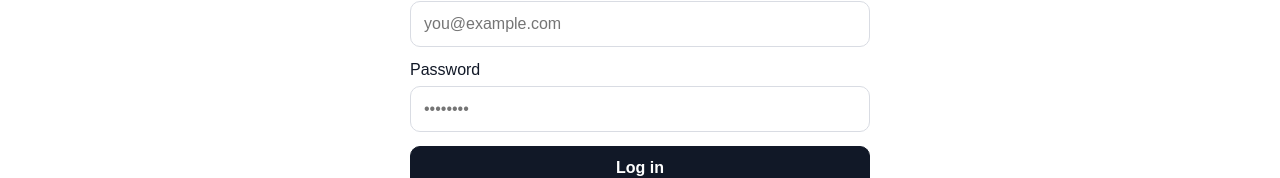
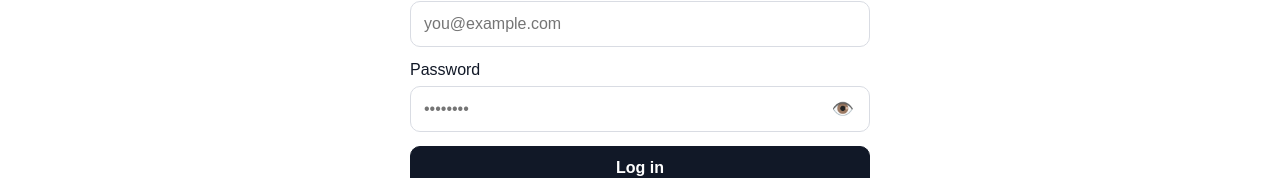
Before and after one commit to haroonkhan89041-netizen/hunar-marketplace, a Next.js app: page /login in a window 1280 px wide. Shown: the part 316-494 px from the top of the page. Built offline with nearby package versions, Linux system fonts and the light colour scheme; no server answers.

Commit message:
Add show password control to login

```diff
--- a/app/login/page.tsx
+++ b/app/login/page.tsx
@@ -9,6 +9,7 @@ export default function Login() {
   const router = useRouter()
   const [email, setEmail] = useState('')
   const [password, setPassword] = useState('')
+  const [showPassword, setShowPassword] = useState(false)
   const [error, setError] = useState('')
   const [loading, setLoading] = useState(false)
 
@@ -47,7 +48,41 @@ export default function Login() {
         </div>
         <div className="field">
           <label htmlFor="password">Password</label>
-          <input id="password" name="password" type="password" autoComplete="current-password" value={password} onChange={(e) => setPassword(e.target.value)} placeholder="••••••••" required minLength={6} />
+          <div style={{ position: 'relative' }}>
+            <input
+              id="password"
+              name="password"
+              type={showPassword ? 'text' : 'password'}
+              autoComplete="current-password"
+              value={password}
+              onChange={(e) => setPassword(e.target.value)}
+              placeholder="••••••••"
+              required
+              minLength={6}
+              style={{ paddingRight: 48 }}
+            />
+            <button
+              type="button"
+              onClick={() => setShowPassword((visible) => !visible)}
+              aria-label={showPassword ? 'Hide password' : 'Show password'}
+              aria-pressed={showPassword}
+              title={showPassword ? 'Hide password' : 'Show password'}
+              style={{
+                position: 'absolute',
+                right: 8,
+                top: '50%',
+                transform: 'translateY(-50%)',
+                border: 0,
+                background: 'transparent',
+                padding: '8px',
+                cursor: 'pointer',
+                fontSize: 18,
+                lineHeight: 1,
+              }}
+            >
+              {showPassword ? '🙈' : '👁️'}
+            </button>
+          </div>
         </div>
         {error && <p className="error" role="alert">{error}</p>}
         <button className="btn primary" style={{ width: '100%' }} disabled={loading} aria-disabled={loading}>
```
